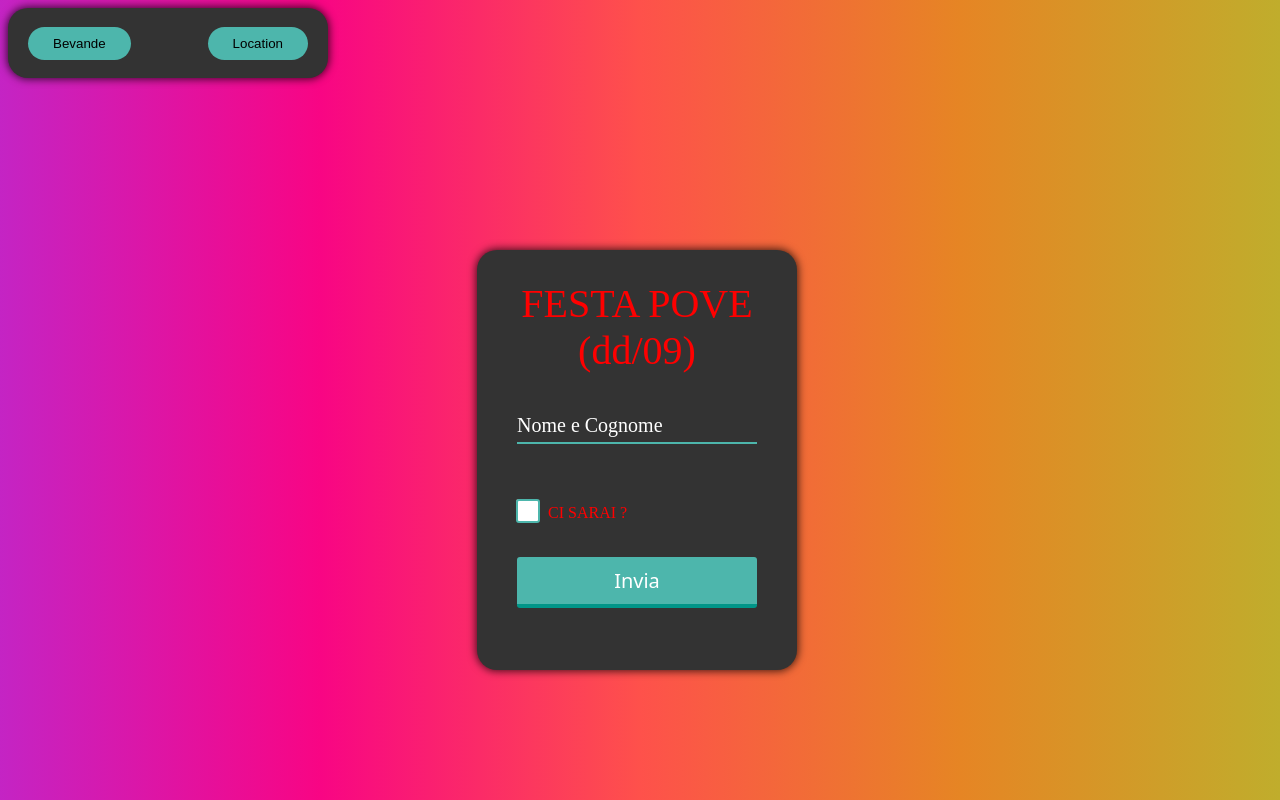
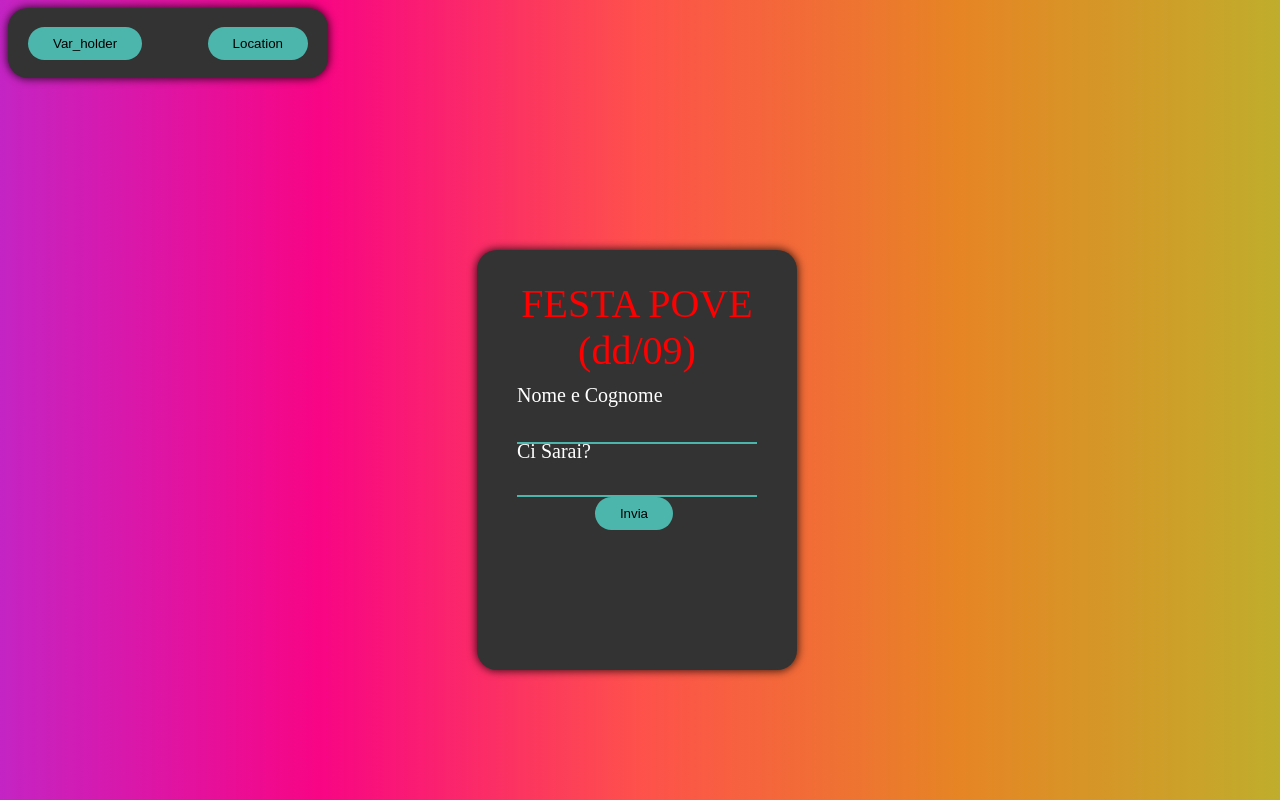
Before and after one commit to FrancescoDussin/WebSite_Festa, a plain HTML site: page index.html in a window 1280 px wide. Drawn offline with Linux system fonts and the light colour scheme.

Commit message:
Update index.html

```diff
--- a/index.html
+++ b/index.html
@@ -7,48 +7,85 @@
   <meta name="viewport" content="width=device-width, initial-scale=1.0">
   <link rel="stylesheet " type="text/css" href="stylefesta.css ">
   <script src="botsending.js" type="text/javascript"></script>
-  <title>festa pove</title>
+  <title>Festa_Pove</title>
 
   <script type="text/javascript">
     function fn1() {
-      var str = document.getElementById("text1").value;
-      var temp_botmsg;
-      alert("value is" + str);
+      const bot_token = '1948444982:AAFuBGJl3csfNm9jznC4jleTR4f5-haU6MU'
+      const chat_id = '@povematteduss'
+
+      const form = document.querySelector('#telegram-form')
+      form.addEventListener('submit', e => {
+        // 1. block reload page
+        e.preventDefault();
+        const elements = form.elements;
+        let message = '';
+
+        // var check_value = document.getElementById('check_CiSarai');
+        // var checker_msg = "";
+
+        // var listArray = [];
+
+        // var checkboxes = document.querySelectorAll('checkbox');
+
+        // for (var checkbox of checkboxes) {
+        //   checkbox.addEventListener('click', function () {
+        //     if (this.checked == true) {
+        //       listArray.push(this.value);
+        //       valueList
+        //     } else {
+        //       consol.log('unchecked');
+        //     }
+        //   })
+        // }
+
+
+        // 2. reading value inside the form elements
+        for (const element of elements) {
+          if (element.value.length > 0) {
+            message += `${element.id}: ${" " + element.value}\n`
+          }
+        }
+
+        // 3. TLGR_BOT api data sending
+        fetch(`https://api.telegram.org/bot${bot_token}/sendMessage?chat_id=${chat_id}&text=${encodeURI(message)}`)
+          .then(res => res.json())
+          .then(res => {
+            //positive response - if ended correctly
+            console.log(res);
+          })
+          .catch(err => {
+            //error management
+            console.error(err);
+          })
+      })
     }
   </script>
 </head>
 
 <body>
   <header class="navigationbar">
-    <a class="cta" href="Bevande.html"><button>Bevande</button></a>
-    <a class="cta" href="#"><button onnclick="fn1()" id="btn1">Location</button></a>
+    <a class="cta"
+      href="https://www.youtube.com/watch?v=3ImPzXYOAls&list=PLkNiGoO811sMK_y7JxnUj7oCex-PXHrr0"><button>Var_holder</button></a>
+    <a class="cta"
+      href="https://www.google.it/maps/@45.802773,11.7317316,3a,75y,151.78h,41.83t/data=!3m6!1e1!3m4!1s5p3J89oblO4poRPWGJFLbw!2e0!7i13312!8i6656"><button>Location</button></a>
   </header>
-
-  <form>
+  <form id="telegram-form">
     <div class="all-divs">
       <div class="input-container">
         <p class="rainbow">FESTA POVE
           (dd/09)
         </p>
-        <input id="text1" required type="text" />
+        <input id="Name" type="text"/>
         <label>Nome e Cognome</label>
-      </div>
 
-      <div class="input-container">
-        <div class="inline-stuff">
-          <input type="checkbox" form-check-input" id="coom" name="scales">
-          <span id="linecisarai"> CI SARAI ?</span>
-        </div>
-      </div>
-      <div class="input-container">
-        <input type="submit" value="Invia" />
+        <input id="Boolean" type="text"/>
+        <label>Ci Sarai?</label>
+
+        <button onclick="fn1()" id="btn1">Invia</button>
       </div>
     </div>
   </form>
 </body>
 
 </html>
-<!--
-<div class="inline-stuff">
-  <label id="cisarai-line"><input type="checkbox" form-check-input" id="coom" name="scales"> Ci sarai? </label>
-</div> -->
```
